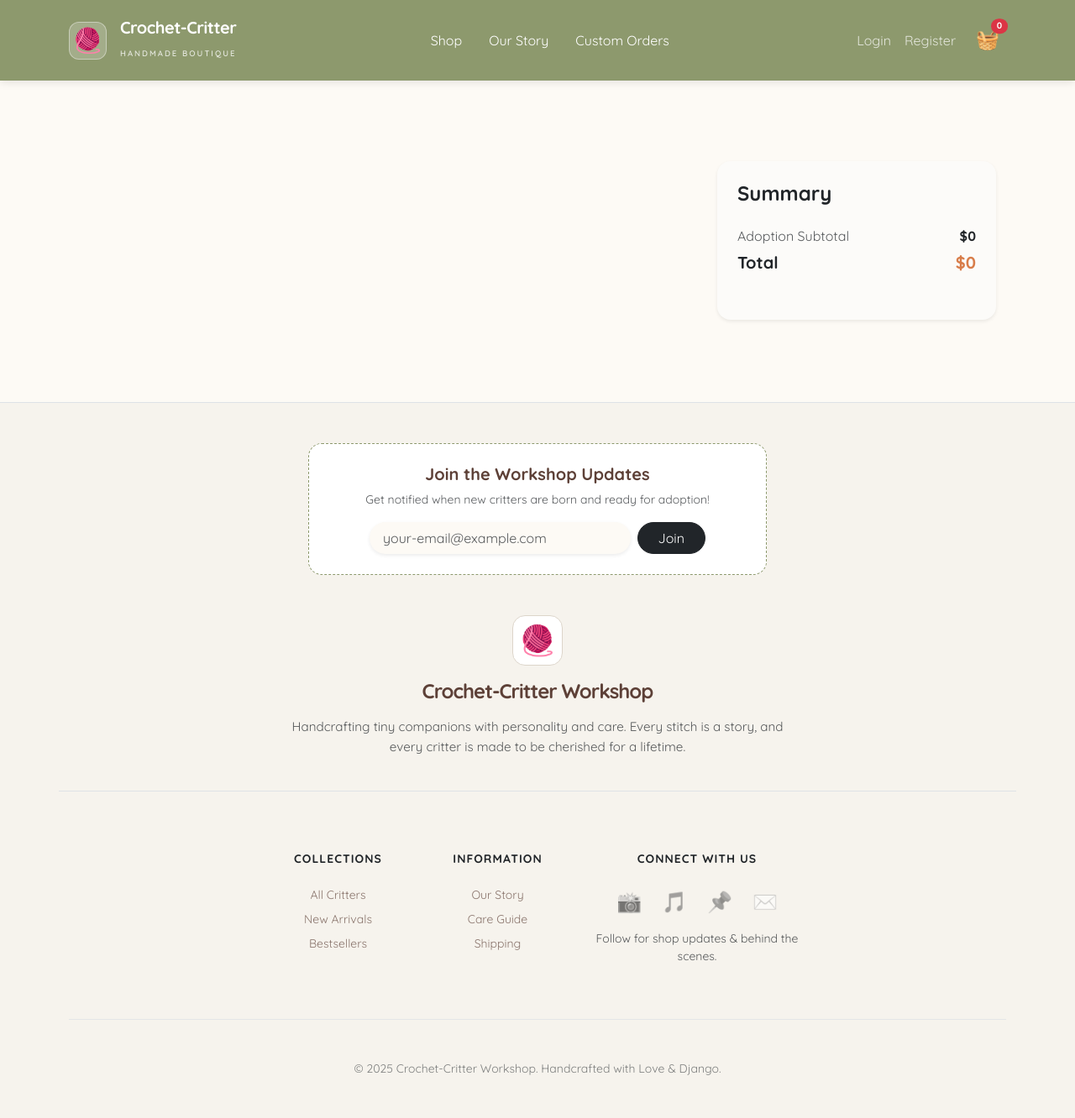
After one commit to jasminnsrutter/crochet-critters, a Django app: page /cart/ in a window 1280 px wide. The commit adds this page. Shown: the whole page at 84% size. Run offline with Django 5.2, Linux system fonts and the light colour scheme.

Commit message:
added more products and shopping feature

```diff
--- a/crochet_project/settings.py
+++ b/crochet_project/settings.py
@@ -59,9 +59,11 @@ TEMPLATES = [
         'APP_DIRS': True,
         'OPTIONS': {
             'context_processors': [
+                'django.template.context_processors.debug',
                 'django.template.context_processors.request',
                 'django.contrib.auth.context_processors.auth',
                 'django.contrib.messages.context_processors.messages',
+                'products.context_processors.cart', # <--- Add this line!
             ],
         },
     },
--- a/crochet_project/urls.py
+++ b/crochet_project/urls.py
@@ -14,6 +14,7 @@ Including another URLconf
     1. Import the include() function: from django.urls import include, path
     2. Add a URL to urlpatterns:  path('blog/', include('blog.urls'))
 """
+from django.contrib.auth import views as auth_views # Import this
 from django.contrib import admin
 from django.urls import path
 from products import views #import views here
@@ -29,4 +30,9 @@ urlpatterns = [
     path('care-guide/', views.care_guide, name='care_guide'),
     path('shipping/', views.shipping, name='shipping'),
     path('custom-order/', views.custom_order, name='custom_order'),
+    path('cart/', views.cart_summary, name='cart_summary'),
+    path('cart/add/<int:critter_id>/', views.cart_add, name='cart_add'),
+    path('cart/delete/', views.cart_delete, name='cart_delete'),
+    path('login/', auth_views.LoginView.as_view(template_name='products/login.html'), name='login'),
+    path('logout/', auth_views.LogoutView.as_view(), name='logout'),
 ] + static(settings.MEDIA_URL, document_root=settings.MEDIA_ROOT)
--- /dev/null
+++ b/products/cart.py
@@ -0,0 +1,45 @@
+from decimal import Decimal
+
+class Cart:
+    def __init__(self, request):
+        """Initialize the cart."""
+        self.session = request.session
+        cart = self.session.get('cart')
+        if not cart:
+            # Save an empty cart in the session
+            cart = self.session['cart'] = {}
+        self.cart = cart
+
+    def add(self, product, quantity=1, override_quantity=False):
+        """Add a product to the cart or update its quantity."""
+        product_id = str(product.id)
+        if product_id not in self.cart:
+            self.cart[product_id] = {
+                'quantity': 0,
+                'price': str(product.price),
+                'name': product.name,
+                'image': product.image.url if product.image else ''
+            }
+
+        if override_quantity:
+            self.cart[product_id]['quantity'] = quantity
+        else:
+            self.cart[product_id]['quantity'] += quantity
+        self.save()
+
+    def save(self):
+        # Mark the session as "modified" to make sure it gets saved
+        self.session.modified = True
+
+    def __iter__(self):
+        """Loop through the items in the cart."""
+        for item in self.cart.values():
+            item['total_price'] = Decimal(item['price']) * item['quantity']
+            yield item
+
+    def __len__(self):
+        """Count all items in the cart."""
+        return sum(item['quantity'] for item in self.cart.values())
+
+    def get_total_price(self):
+        return sum(Decimal(item['price']) * item['quantity'] for item in self.cart.values())
--- /dev/null
+++ b/products/context_processors.py
@@ -0,0 +1,10 @@
+from .cart import Cart
+
+def cart(request):
+    # Return the cart from the session so it's available everywhere
+    cart = Cart(request)
+    return {
+        'cart': cart,
+        'cart_items_count': len(cart),
+        'cart_total_price': cart.get_total_price()
+    }
--- a/products/templates/products/base.html
+++ b/products/templates/products/base.html
@@ -127,23 +127,78 @@
         <div class="collapse navbar-collapse justify-content-center" id="navbarNav">
           <ul class="navbar-nav">
             <li class="nav-item">
-              <a class="nav-link px-3 fw-600" href="{% url 'home' %}">Shop</a>
+              <a class="nav-link px-3 fw-600 text-white" href="{% url 'home' %}">Shop</a>
             </li>
             <li class="nav-item">
-              <a class="nav-link px-3 fw-600" href="{% url 'about' %}">Our Story</a>
+              <a class="nav-link px-3 fw-600 text-white" href="{% url 'about' %}">Our Story</a>
             </li>
             <li class="nav-item">
-              <a class="nav-link px-3 fw-600" href="{% url 'custom_order' %}">Custom Orders</a>
+              <a class="nav-link px-3 fw-600 text-white" href="{% url 'custom_order' %}">Custom Orders</a>
             </li>
           </ul>
         </div>
 
         <div class="d-flex align-items-center">
-          {% if user.is_authenticated %}
-            <a href="{% url 'admin:index' %}" class="btn btn-sm btn-outline-light rounded-pill px-3">Admin</a>
-          {% else %}
-            <a href="{% url 'login' %}" class="btn btn-sm btn-outline-light rounded-pill px-3">Maker Login</a>
-          {% endif %}
+          <ul class="navbar-nav me-3 d-none d-lg-flex">
+            {% if user.is_authenticated %}
+              <li class="nav-item">
+                <form id="logout-form" action="{% url 'logout' %}" method="post" style="display: inline;">
+                  {% csrf_token %}
+                  <button type="submit" class="nav-link small text-white opacity-75 border-0 bg-transparent" style="padding: 8px 16px;">Logout ({{ user.username }})</button>
+                </form>
+              </li>
+            {% else %}
+              <li class="nav-item">
+                <a class="nav-link small text-white opacity-75" href="{% url 'login' %}">Login</a>
+              </li>
+              <li class="nav-item">
+                <a class="nav-link small text-white opacity-75" href="{% url 'register' %}">Register</a>
+              </li>
+            {% endif %}
+          </ul>
+
+
+        <div class="dropdown me-2">
+          <a href="#" class="text-white text-decoration-none position-relative d-flex align-items-center" id="cartDropdown" data-bs-toggle="dropdown" aria-expanded="false">
+            <span style="font-size: 1.4rem;">🧺</span>
+            <span class="position-absolute top-0 start-100 translate-middle badge rounded-pill bg-danger" style="font-size: 0.65rem;">{{ cart_items_count }}</span>
+          </a>
+
+          <div class="dropdown-menu dropdown-menu-end shadow-lg border-0 rounded-4 p-3 mt-3" aria-labelledby="cartDropdown" style="width: 320px;">
+            <h6 class="fw-bold mb-3" style="color: var(--cocoa-brown);">Basket Preview</h6>
+
+            <div class="cart-preview-scroll" style="max-height: 280px; overflow-y: auto; overflow-x: hidden;">
+              {% for item in cart %}
+                <div class="row g-2 align-items-center mb-3">
+                  <div class="col-3">
+                    <img src="{{ item.image }}" class="rounded-3 img-fluid" style="height: 50px; width: 50px; object-fit: cover;" />
+                  </div>
+                  <div class="col-9">
+                    <div class="d-flex justify-content-between">
+                      <p class="mb-0 fw-bold small text-truncate" style="max-width: 140px;">{{ item.name }}</p>
+                      <span class="small fw-bold text-terracotta">${{ item.price }}</span>
+                    </div>
+                    <small class="text-muted">Quantity: {{ item.quantity }}</small>
+                  </div>
+                </div>
+              {% empty %}
+                <div class="text-center py-4">
+                  <p class="text-muted small mb-0">Your basket is empty 🧶</p>
+                </div>
+              {% endfor %}
+            </div>
+
+            {% if cart_items_count > 0 %}
+              <hr class="my-3 opacity-10" />
+              <div class="d-flex justify-content-between mb-3 px-1">
+                <span class="fw-bold small">Subtotal:</span>
+                <span class="fw-bold text-terracotta">${{ cart_total_price }}</span>
+              </div>
+              <div class="d-grid gap-2">
+                <a href="{% url 'cart_summary' %}" class="btn btn-custom-shop rounded-pill py-2 small">View Full Basket</a>
+              </div>
+            {% endif %}
+          </div>
         </div>
       </div>
     </nav>
--- /dev/null
+++ b/products/templates/products/cart.html
@@ -0,0 +1,60 @@
+{% extends 'products/base.html' %}
+
+{% block content %}
+<div class="container py-5">
+    <div class="row g-5">
+      <div class="col-lg-8">
+        {% if cart %}
+          {% for item in cart %}
+            <div class="card border-0 shadow-sm rounded-4 mb-3 overflow-hidden transition-card">
+              <div class="card-body p-0">
+                <div class="row g-0 align-items-center">
+                  <div class="col-3 col-md-2">
+                    <img src="{{ item.image }}" class="img-fluid" style="height: 120px; width: 100%; object-fit: cover;" />
+                  </div>
+
+                  <div class="col-6 col-md-7 ps-4">
+                    <h5 class="fw-bold mb-1" style="color: var(--cocoa-brown);">{{ item.name }}</h5>
+                    <p class="text-muted small mb-0">Handmade with Love</p>
+
+                    <div class="mt-2">
+                        <span class="badge bg-light text-dark border">Qty: {{ item.quantity }}</span>
+                        <small class="text-muted ms-2">${{ item.price }} each</small>
+                    </div>
+                  </div>
+
+                  <div class="col-3 col-md-3 text-center">
+                    <h6 class="fw-bold mb-3" style="color: var(--terracotta);">${{ item.total_price }}</h6>
+
+                    <form action="{% url 'cart_delete' %}" method="POST">
+                      {% csrf_token %}
+                      <input type="hidden" name="product_id" value="{{ item.id }}" />
+                      <button type="submit" class="btn btn-link text-danger text-decoration-none small fw-bold">Remove</button>
+                    </form>
+                  </div>
+                </div>
+              </div>
+            </div>
+          {% endfor %}
+        {% else %}
+           {% endif %}
+      </div>
+
+      <div class="col-lg-4">
+        <div class="card border-0 shadow-sm rounded-4 p-4 sticky-top" style="top: 100px; background-color: #fcfbf9;">
+          <h4 class="fw-bold mb-4">Summary</h4>
+
+          <div class="d-flex justify-content-between mb-2">
+            <span class="text-muted">Adoption Subtotal</span>
+            <span class="fw-bold">${{ cart.get_total_price }}</span>
+          </div>
+
+          <div class="d-flex justify-content-between mb-4">
+            <span class="h5 fw-bold">Total</span>
+            <span class="h5 fw-bold" style="color: var(--terracotta);">${{ cart.get_total_price }}</span>
+          </div>
+          </div>
+      </div>
+    </div>
+</div>
+{% endblock %}
--- a/products/views.py
+++ b/products/views.py
@@ -1,6 +1,8 @@
 from django.db.models import Avg
-from django.shortcuts import render, get_object_or_404
+from django.shortcuts import render, get_object_or_404, redirect
 from .models import Critter, Review
+from .cart import Cart
+
 
 # handles homepage list
 def critter_list(request):
@@ -54,3 +56,32 @@ def shipping(request):
 
 def custom_order(request):
     return render(request, 'products/custom_order.html')
+
+def cart_summary(request):
+    # This creates the cart object and pulls data from the session
+    cart = Cart(request)
+    return render(request, 'products/cart.html', {'cart': cart})
+
+def cart_add(request, critter_id):
+    cart = Cart(request)
+    # Get the critter from the database
+    critter = get_object_or_404(Critter, id=critter_id)
+
+    # Use 'product' as the keyword argument to match the Cart class
+    cart.add(product=critter)
+
+    # It is usually better to redirect back to where the user was
+    # so they can keep shopping, but 'cart_summary' works too!
+    return redirect('cart_summary')
+
+def cart_delete(request):
+    cart = Cart(request)
+    if request.method == 'POST':
+        # Get the ID from the hidden input field in your cart.html
+        product_id = str(request.POST.get('product_id'))
+
+        if product_id in cart.cart:
+            del cart.cart[product_id]
+            cart.save()
+
+    return redirect('cart_summary')
```
Also changed, not shown: products/templates/products/critter_detail.html (+7 -3 lines), products/templates/products/critter_list.html (+28 -26 lines), db.sqlite3, media/critters/pexels-2375361-10585303.jpg (added), media/critters/pexels-2375361-10768164.jpg (added), media/critters/pexels-berkecanavci-22729433.jpg (added), media/critters/pexels-mlkbnl-10074599.jpg (added), media/critters/pexels-phuong-ngo-380081416-16482432.jpg (added), media/critters/pexels-pixabay-207272.jpg (added).
